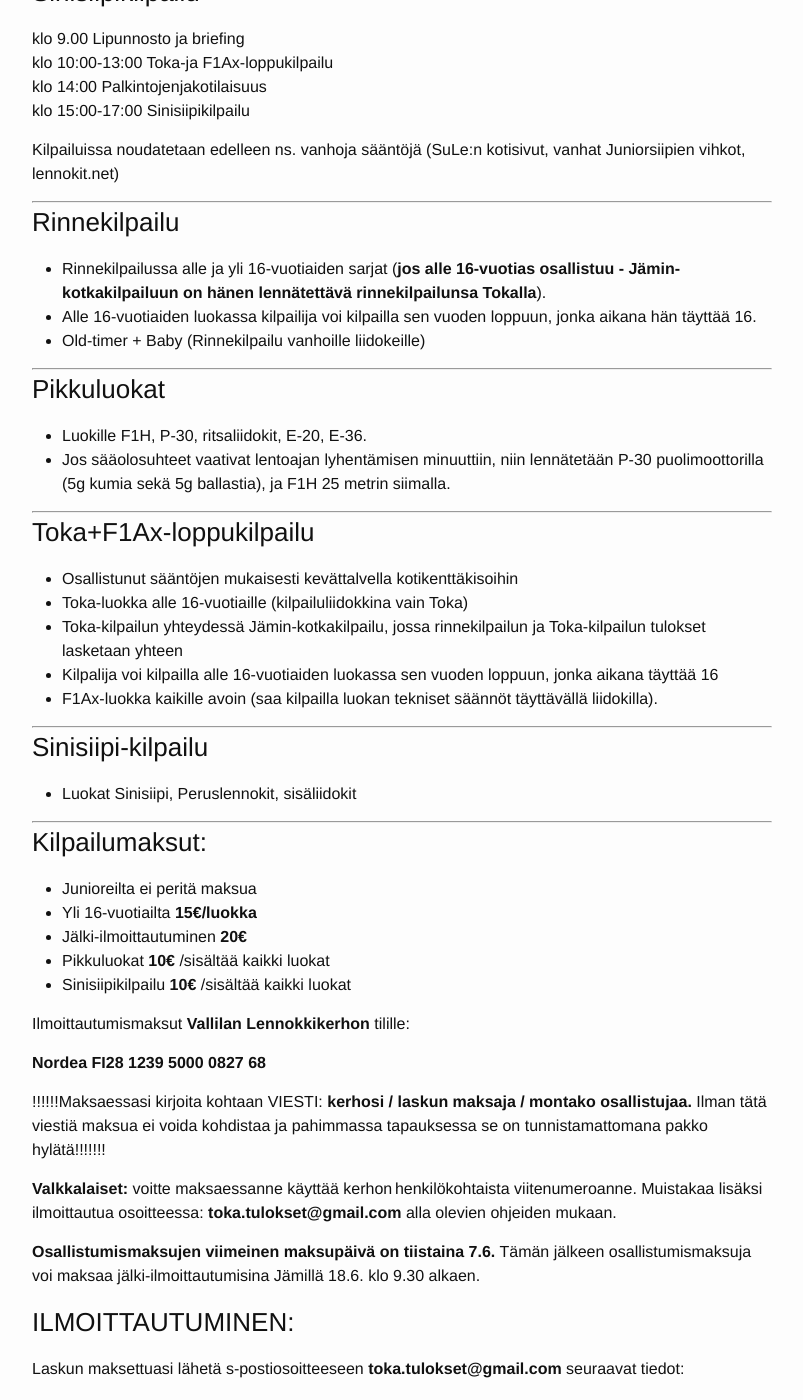
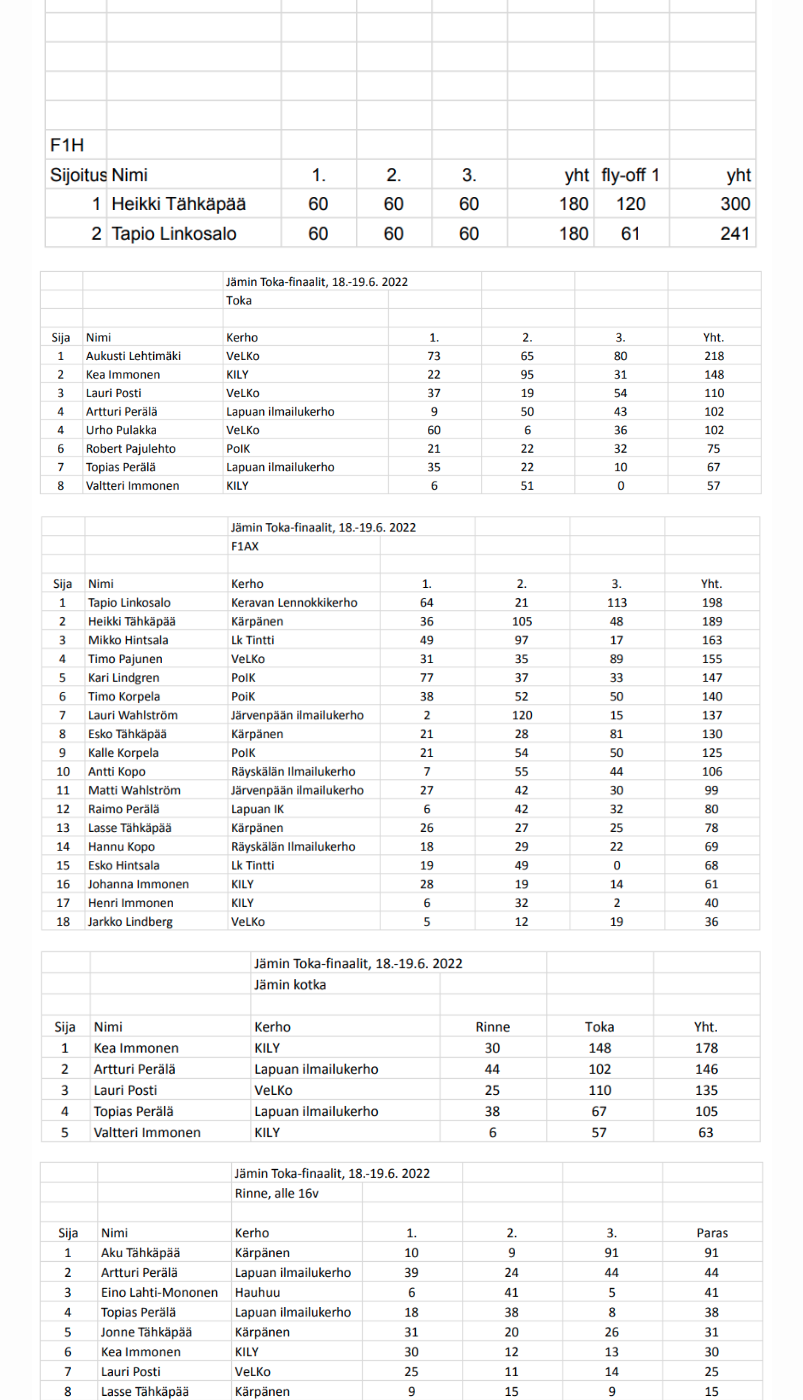
Before and after one commit to vallilanlennokkikerho/vallilanlennokkikerho.github.io, a Jekyll site: the page built from kilpailut.md, in a window 1280 px wide and 1400 px high, scrolled down 577 px. Shown: the whole window, without its empty margins (238-1041 px from the left). Built offline with Jekyll 4.4.1, drawn with Linux system fonts in a browser that asks for light colours; some of the changed text lies outside the part shown.

Commit message:
Update Kilpailut page

```diff
--- a/kilpailut.md
+++ b/kilpailut.md
@@ -6,116 +6,30 @@ description: Vallilan lennokkikerho ry eli Valkka on vuonna 1937 perustettu lenn
 keywords: Vallilan lennokkikerho, vallilan lennokkikerho, Valkka, valkka, Vallilan, vallilan, Lennokkikerho, lennokkikerho, lennokki, lennätys, toka
 ---
 
-Onko vihdoinkin niin, että saamme pitää Toka- ja F1Ax-loppukilpailut perinteisesti Jämin lentokeskuksessa. Ainakin tällä hetkellä näyttää vahvasti siltä.
-
-Alla ohjeet ilmoittautumiseen ja ilmoittautumismaksun maksamiseen.
-
+Lisätietoja: **toka.tulokset@gmail.com**
 ----------------
-
-### Toka-ja F1Ax-loppukilpailu Jämillä 18.-19.6.2022
-
-### 18.6. lauantai Rinnekilpailut
-
-klo 9:00 	         Lipunnosto ja briefing<br>
-klo 9:30 	         Alkaen jälki-ilmoittautumiset<br>
-klo 13:00-15:00 	 Rinnekilpailu<br>
-klo 16:00		       Palkintojenjakotilaisuus<br>
-klo 18:00-21:00    Pikkuluokkien kilpailu<br>
-
-### 19.6. sunnuntai Toka- ja F1AX -loppukilpailut sekä Sinisiipikilpailu
-
-klo 9.00 	        Lipunnosto ja briefing<br>
-klo 10:00-13:00 	Toka-ja F1Ax-loppukilpailu<br>
-klo 14:00 		    Palkintojenjakotilaisuus<br>
-klo 15:00-17:00 	Sinisiipikilpailu<br>
-
-Kilpailuissa noudatetaan edelleen ns. vanhoja sääntöjä (SuLe:n kotisivut, vanhat Juniorsiipien vihkot, lennokit.net)
-
-----------------
-
-### Rinnekilpailu
-
-- Rinnekilpailussa alle ja yli 16-vuotiaiden sarjat (**jos alle 16-vuotias osallistuu - Jämin-kotkakilpailuun on hänen lennätettävä rinnekilpailunsa Tokalla**).
-- Alle 16-vuotiaiden luokassa kilpailija voi kilpailla sen vuoden loppuun, jonka aikana hän täyttää 16.
-- Old-timer + Baby (Rinnekilpailu vanhoille liidokeille)
-
-----------------
-
-### Pikkuluokat
-
-- Luokille F1H, P-30, ritsaliidokit, E-20, E-36.
-- Jos sääolosuhteet vaativat lentoajan lyhentämisen minuuttiin, niin lennätetään P-30 puolimoottorilla (5g kumia sekä 5g ballastia), ja F1H 25 metrin siimalla.
-
-----------------
-
-### Toka+F1Ax-loppukilpailu
-
-- Osallistunut sääntöjen mukaisesti kevättalvella kotikenttäkisoihin
-- Toka-luokka alle 16-vuotiaille (kilpailuliidokkina vain Toka)
-- Toka-kilpailun yhteydessä Jämin-kotkakilpailu, jossa rinnekilpailun ja Toka-kilpailun tulokset lasketaan yhteen
-- Kilpalija voi kilpailla alle 16-vuotiaiden luokassa sen vuoden loppuun, jonka aikana täyttää 16
-- F1Ax-luokka kaikille avoin (saa kilpailla luokan tekniset säännöt täyttävällä liidokilla).
-
-----------------
-
-### Sinisiipi-kilpailu
-
-- Luokat Sinisiipi, Peruslennokit, sisäliidokit
-
-----------------
-
-### Kilpailumaksut:
-
-- Junioreilta ei peritä maksua
-- Yli 16-vuotiailta **15€/luokka**
-- Jälki-ilmoittautuminen **20€**
-- Pikkuluokat **10€** /sisältää kaikki luokat
-- Sinisiipikilpailu **10€** /sisältää kaikki luokat
-
-Ilmoittautumismaksut **Vallilan Lennokkikerhon** tilille:
-
-**Nordea FI28 1239 5000 0827 68**
-
-!!!!!!Maksaessasi kirjoita kohtaan VIESTI:
-**kerhosi / laskun maksaja / montako osallistujaa.**
-Ilman tätä viestiä maksua ei voida kohdistaa ja pahimmassa tapauksessa se on tunnistamattomana pakko hylätä!!!!!!!
-
-**Valkkalaiset:** voitte maksaessanne käyttää kerhon henkilökohtaista viitenumeroanne. Muistakaa lisäksi ilmoittautua osoitteessa: **toka.tulokset@gmail.com**
-alla olevien ohjeiden mukaan.
-
-
-**Osallistumismaksujen viimeinen maksupäivä on tiistaina 7.6.**
-Tämän jälkeen osallistumismaksuja voi maksaa jälki-ilmoittautumisina Jämillä 18.6. klo 9.30 alkaen.
-
-### ILMOITTAUTUMINEN:
-
-Laskun maksettuasi lähetä s-postiosoitteeseen
-**toka.tulokset@gmail.com** seuraavat tiedot:
-
-1. Kerho
-
-2. Jokaisen kilpailijan nimi + luokka/luokat, joihin kilpailija osallistuu.
-
-Huom. Muistakaa mainita, mikäli kilpailija osallistuu Jämin-Kotkakilpailuun.
-
-Lähettämäsi ilmoittautumisviestin avulla pystymme kirjoittamaan viralliset kilpailukortit.
-
-----------------
-
-### Kilpailun johto:
-
-- Arto Arola (tuloslaskenta, palkintotilaisuudet ym.)
-- Tapio Linkosalo (kenttäpäällikkö molempina päivinä, Sinisiipikilpailu)
-- Juha Helle (tuloslaskenta)
-- Jukka Rantanen (tuloslaskenta, palkintotilaisuudet ym.)
-
-- Kilpailujen jury Arto Arola/Jukka Rantanen
-
-----------------
-Lisätietoja: **toka.tulokset@gmail.com**
-
 <br>
 <br/>
+# Jämi-tulokset 6/2022
+----------------
+<br/>
+<img src="/images/Jämi_pikkuluokat_2022.png" width="100%" />
+<br>
+<img src="/images/Jämi_Toka_finaali_2022_Toka.png" width="100%" />
+<br>
+<img src="/images/Jämi_Toka_finaali_2022_F1AX.png" width="100%" />
+<br>
+<img src="/images/Jämi_Toka_finaali_2022_kotka.png" width="100%" />
+<br>
+<img src="/images/Jämi_Toka_finaali_2022_rinne_alle16.png" width="100%" />
+<br>
+<img src="/images/Jämi_Toka_finaali_2022_rinne_yli16.png" width="100%" />
+<br>
+<img src="/images/Jämi_Toka_finaali_2022_rinne_oldtimer.png" width="100%" />
+<br>
+<img src="/images/Jämi_Toka_finaali_2022_rinne_baby.png" width="100%" />
+<br>
+
 # Toka-tulokset 4/2022
 ----------------
 <br/>
```
Also changed, not shown: images/Jämi_Toka_finaali_2022_F1AX.png (added), images/Jämi_Toka_finaali_2022_Toka.png (added), images/Jämi_Toka_finaali_2022_kotka.png (added), images/Jämi_Toka_finaali_2022_rinne_alle16.png (added), images/Jämi_Toka_finaali_2022_rinne_baby.png (added), images/Jämi_Toka_finaali_2022_rinne_oldtimer.png (added), images/Jämi_Toka_finaali_2022_rinne_yli16.png (added), images/Jämi_pikkuluokat_2022.png (added).
